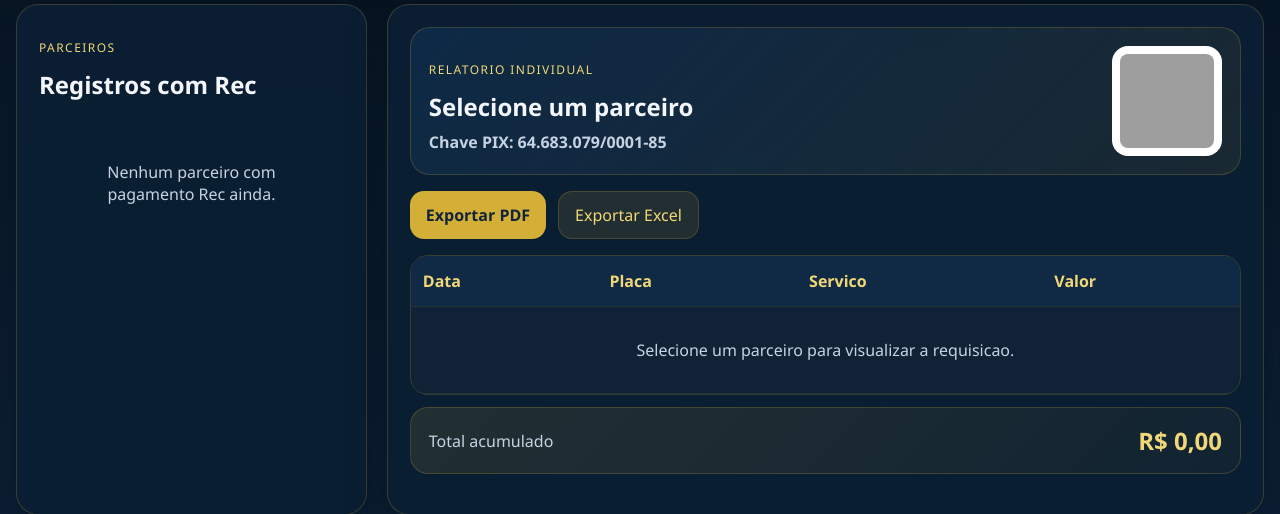
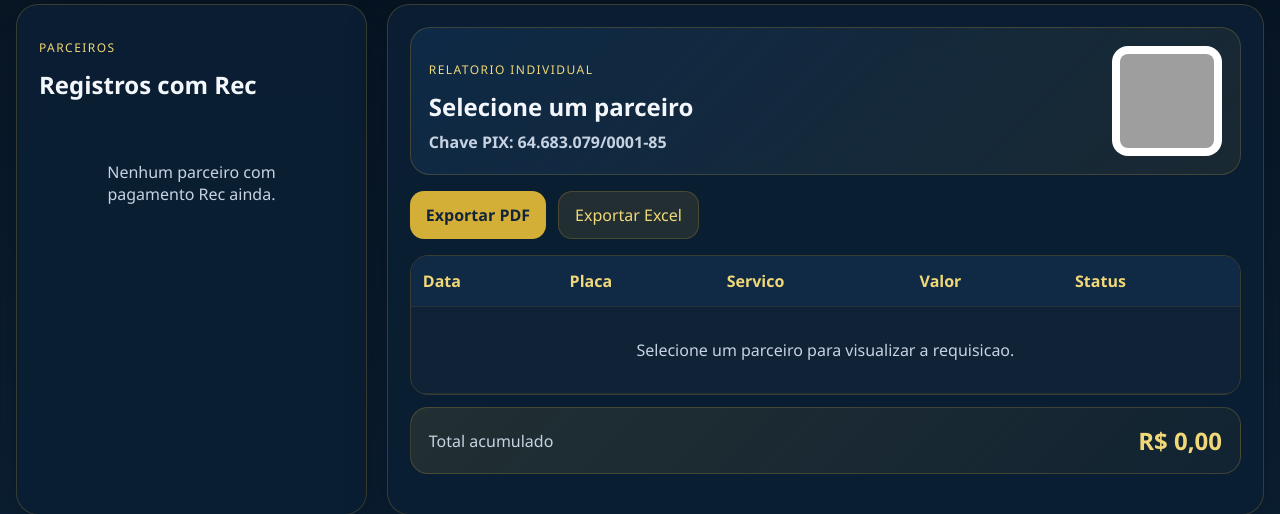
Before and after one commit to romanocmd0/pedido-ricardo, a Flask app: page /partner-requests in a window 1280 px wide. Shown: the part 354-868 px from the top of the page. Run offline with Flask 3, Linux system fonts and the light colour scheme; the visitor is signed in with stand-in values (Sample User, id 1); data that the repository does not hold is empty; grey boxes are pictures that could not be loaded.

Commit message:
Add files via upload

```diff
--- a/2026-04-17-files-mentioned-by-the-user-pedido-2/app.py
+++ b/2026-04-17-files-mentioned-by-the-user-pedido-2/app.py
@@ -171,6 +171,17 @@ def build_pix_payload() -> str:
         ]
     )
     return f"{payload_without_crc}{crc16_ccitt(payload_without_crc)}"
+
+
+def normalize_request_payment_status(value: str | None) -> str:
+    normalized = normalize_text(value)
+    if normalized == "PAGO":
+        return "pago"
+    return "em_aberto"
+
+
+def request_payment_status_label(value: str | None) -> str:
+    return "Pago" if normalize_request_payment_status(value) == "pago" else "Em aberto"
 
 
 def month_key_from_parts(year_number: int, month_number: int) -> str:
@@ -1211,12 +1222,17 @@ def get_cash_month_payload(connection: sqlite3.Connection, month_key: str) -> di
     }
 
 
-def get_partner_request_rows(connection: sqlite3.Connection, partner_name: str | None = None) -> list[sqlite3.Row]:
+def get_partner_request_rows(
+    connection: sqlite3.Connection, partner_name: str | None = None, only_open: bool = False
+) -> list[sqlite3.Row]:
     params: list[Any] = []
     partner_filter = ""
     if partner_name:
         partner_filter = "AND customer_name = ?"
         params.append(partner_name)
+    status_filter = ""
+    if only_open:
+        status_filter = "AND COALESCE(request_payment_status, 'em_aberto') = 'em_aberto'"
 
     return connection.execute(
         f"""
@@ -1229,11 +1245,13 @@ def get_partner_request_rows(connection: sqlite3.Connection, partner_name: str |
             amount,
             payment_method,
             flow_type,
+            COALESCE(request_payment_status, 'em_aberto') AS request_payment_status,
             created_at,
             updated_at
         FROM cash_entries
         WHERE UPPER(TRIM(payment_method)) = 'REC'
         {partner_filter}
+        {status_filter}
         ORDER BY customer_name COLLATE NOCASE, cash_date, id
         """,
         params,
@@ -1272,8 +1290,8 @@ def get_partner_requests_payload(connection: sqlite3.Connection) -> dict[str, An
     }
 
 
-def get_partner_request_detail(connection: sqlite3.Connection, partner_name: str) -> dict[str, Any]:
-    rows = get_partner_request_rows(connection, partner_name)
+def get_partner_request_detail(connection: sqlite3.Connection, partner_name: str, only_open: bool = False) -> dict[str, Any]:
+    rows = get_partner_request_rows(connection, partner_name, only_open=only_open)
     entries = [
         {
             "id": row["id"],
@@ -1284,6 +1302,8 @@ def get_partner_request_detail(connection: sqlite3.Connection, partner_name: str
             "amount": round(float(row["amount"] or 0), 2),
             "payment_method": row["payment_method"],
             "flow_type": row["flow_type"],
+            "request_payment_status": normalize_request_payment_status(row["request_payment_status"]),
+            "request_payment_status_label": request_payment_status_label(row["request_payment_status"]),
         }
         for row in rows
     ]
@@ -1952,6 +1972,7 @@ def init_db() -> None:
                 payment_method TEXT NOT NULL,
                 payment_group TEXT NOT NULL DEFAULT 'outras',
                 flow_type TEXT NOT NULL DEFAULT 'entrada',
+                request_payment_status TEXT NOT NULL DEFAULT 'em_aberto',
                 synced_to_monthly INTEGER NOT NULL DEFAULT 0,
                 created_at TEXT NOT NULL DEFAULT CURRENT_TIMESTAMP,
                 updated_at TEXT NOT NULL DEFAULT CURRENT_TIMESTAMP,
@@ -1972,8 +1993,17 @@ def init_db() -> None:
         if "unit_caminhao_transferencia" not in columns:
             connection.execute("ALTER TABLE records ADD COLUMN unit_caminhao_transferencia REAL NOT NULL DEFAULT 0")
         cash_columns = {row["name"] for row in connection.execute("PRAGMA table_info(cash_entries)").fetchall()}
+        if "request_payment_status" not in cash_columns:
+            connection.execute("ALTER TABLE cash_entries ADD COLUMN request_payment_status TEXT NOT NULL DEFAULT 'em_aberto'")
         if "synced_to_monthly" not in cash_columns:
             connection.execute("ALTER TABLE cash_entries ADD COLUMN synced_to_monthly INTEGER NOT NULL DEFAULT 0")
+        connection.execute(
+            """
+            UPDATE cash_entries
+            SET request_payment_status = 'em_aberto'
+            WHERE request_payment_status IS NULL OR TRIM(request_payment_status) = ''
+            """
+        )
 
         connection.executescript(
             """
@@ -2266,6 +2296,31 @@ def partner_request_detail():
     return jsonify(payload)
 
 
+@app.put("/api/partner-requests/status/<int:entry_id>")
+def update_partner_request_status(entry_id: int):
+    status = normalize_request_payment_status((request.get_json(silent=True) or {}).get("status"))
+    with get_db() as connection:
+        row = connection.execute(
+            """
+            SELECT id
+            FROM cash_entries
+            WHERE id = ? AND UPPER(TRIM(payment_method)) = 'REC'
+            """,
+            (entry_id,),
+        ).fetchone()
+        if row is None:
+            return jsonify({"error": "Requisicao nao encontrada."}), 404
+        connection.execute(
+            """
+            UPDATE cash_entries
+            SET request_payment_status = ?, updated_at = CURRENT_TIMESTAMP
+            WHERE id = ?
+            """,
+            (status, entry_id),
+        )
+    return jsonify({"message": "Status atualizado com sucesso.", "status": status, "status_label": request_payment_status_label(status)})
+
+
 @app.get("/api/partner-requests/pix-qr.png")
 def partner_request_pix_qr():
     buffer = build_pix_qr_png()
@@ -2300,7 +2355,7 @@ def export_partner_request_pdf():
     if not partner_name:
         return jsonify({"error": "Parceiro obrigatorio."}), 400
     with get_db() as connection:
-        payload = get_partner_request_detail(connection, partner_name)
+        payload = get_partner_request_detail(connection, partner_name, only_open=True)
     buffer = build_partner_request_pdf(payload)
     safe_name = safe_filename_part(partner_name)
     return send_file(
--- a/2026-04-17-files-mentioned-by-the-user-pedido-2/static/partner_requests.js
+++ b/2026-04-17-files-mentioned-by-the-user-pedido-2/static/partner_requests.js
@@ -63,7 +63,7 @@ function renderReport(payload) {
   requestElements.exportXlsxButton.disabled = false;
 
   if (!payload.entries.length) {
-    requestElements.body.innerHTML = '<tr><td colspan="4" class="empty-state">Nenhuma requisicao para este parceiro.</td></tr>';
+    requestElements.body.innerHTML = '<tr><td colspan="5" class="empty-state">Nenhuma requisicao para este parceiro.</td></tr>';
     renderPartnerList();
     return;
   }
@@ -76,11 +76,37 @@ function renderReport(payload) {
           <td>${escapeHtml(entry.plate || "-")}</td>
           <td>${escapeHtml(entry.service_name)}</td>
           <td>${formatCurrency(entry.amount)}</td>
+          <td>
+            <select class="request-status-select" data-entry-id="${entry.id}">
+              <option value="em_aberto" ${entry.request_payment_status === "em_aberto" ? "selected" : ""}>Em aberto</option>
+              <option value="pago" ${entry.request_payment_status === "pago" ? "selected" : ""}>Pago</option>
+            </select>
+          </td>
         </tr>
       `,
     )
     .join("");
+  requestElements.body.querySelectorAll(".request-status-select").forEach((select) => {
+    select.addEventListener("change", async () => {
+      await updateRequestStatus(select.dataset.entryId, select.value);
+    });
+  });
   renderPartnerList();
+}
+
+async function updateRequestStatus(entryId, status) {
+  const response = await fetch(`/api/partner-requests/status/${entryId}`, {
+    method: "PUT",
+    headers: { "Content-Type": "application/json" },
+    body: JSON.stringify({ status }),
+  });
+  const data = await response.json();
+  if (!response.ok) {
+    alert(data.error || "Nao foi possivel atualizar o status.");
+    await loadPartner(requestState.selectedPartner);
+    return;
+  }
+  await loadPartner(requestState.selectedPartner);
 }
 
 async function loadPartner(partnerName) {
--- a/2026-04-17-files-mentioned-by-the-user-pedido-2/static/styles.css
+++ b/2026-04-17-files-mentioned-by-the-user-pedido-2/static/styles.css
@@ -252,6 +252,14 @@ a { color: inherit; text-decoration: none; }
 }
 .request-total-box {
   margin-top: 18px;
+}
+.request-status-select,
+.request-status-select option {
+  background: #ffffff;
+  color: #111111;
+}
+.request-status-select {
+  min-width: 132px;
 }
 .cash-tree { display: grid; gap: 10px; margin-top: 18px; }
 .cash-tree-node {
--- a/2026-04-17-files-mentioned-by-the-user-pedido-2/templates/partner_requests.html
+++ b/2026-04-17-files-mentioned-by-the-user-pedido-2/templates/partner_requests.html
@@ -69,11 +69,12 @@
                   <th>Placa</th>
                   <th>Servico</th>
                   <th>Valor</th>
+                  <th>Status</th>
                 </tr>
               </thead>
               <tbody id="request-report-body">
                 <tr>
-                  <td colspan="4" class="empty-state">Selecione um parceiro para visualizar a requisicao.</td>
+                  <td colspan="5" class="empty-state">Selecione um parceiro para visualizar a requisicao.</td>
                 </tr>
               </tbody>
             </table>
```
